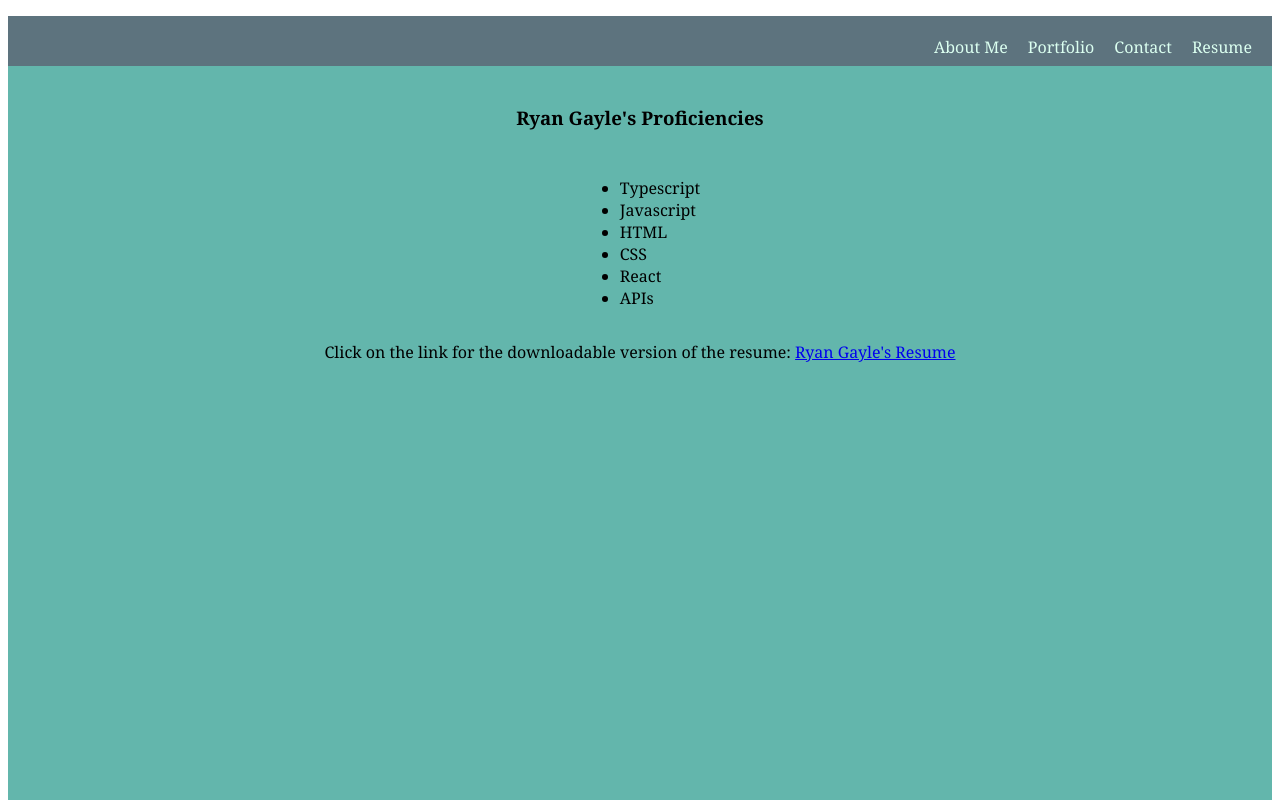
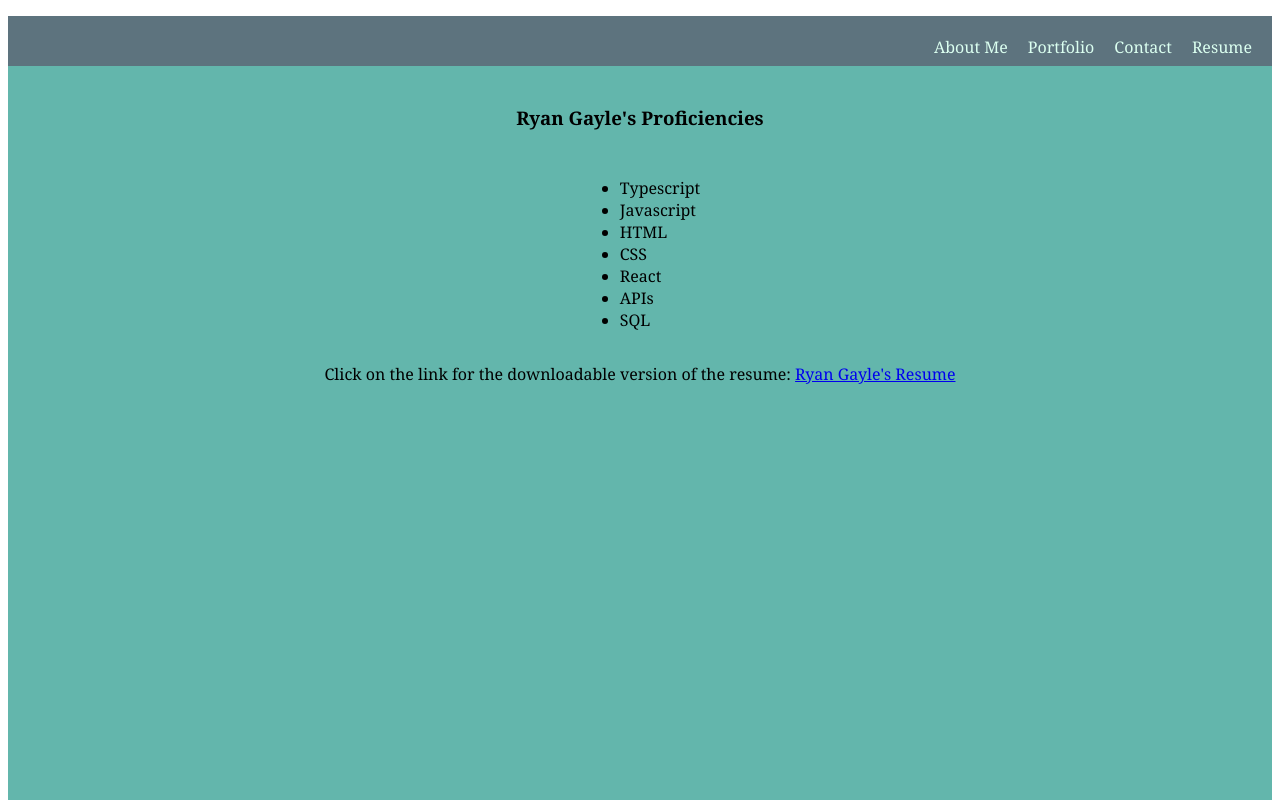
Before and after one commit to ryang2386/React-Portfolio, a React (Vite) app: page /resume in a window 1280 px wide. Shown: the top 800 px of the page. Built offline with nearby package versions, Linux system fonts and the light colour scheme.

Commit message:
final additional touches made to website

```diff
--- a/src/pages/Resume.jsx
+++ b/src/pages/Resume.jsx
@@ -21,6 +21,7 @@ export default function Resume() {
                 <li>CSS</li>
                 <li>React</li>
                 <li>APIs</li>
+                <li>SQL</li>
             </ul>
             <p>Click on the link for the downloadable version of the resume: <a href="\Ryan_Gayle_ResumeFinal.docx" download>Ryan Gayle's Resume</a></p>
         </div>
```
